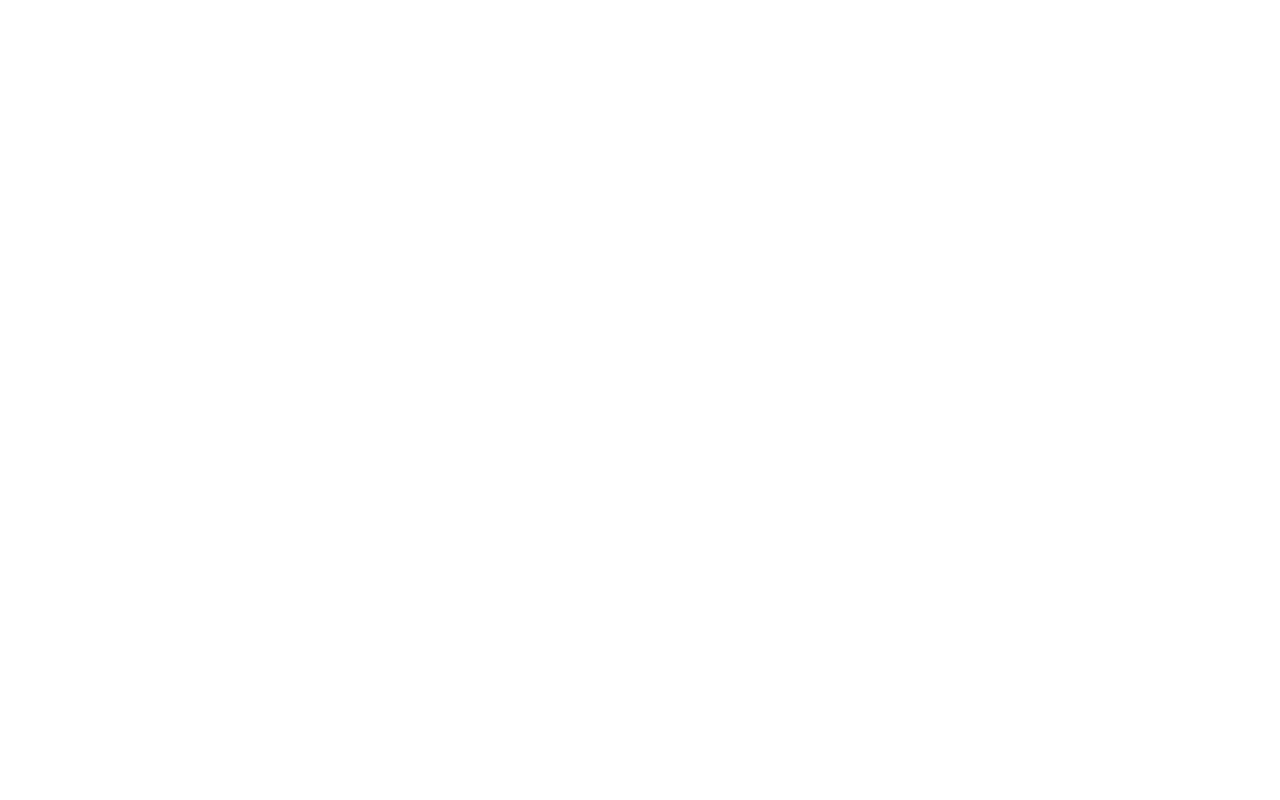
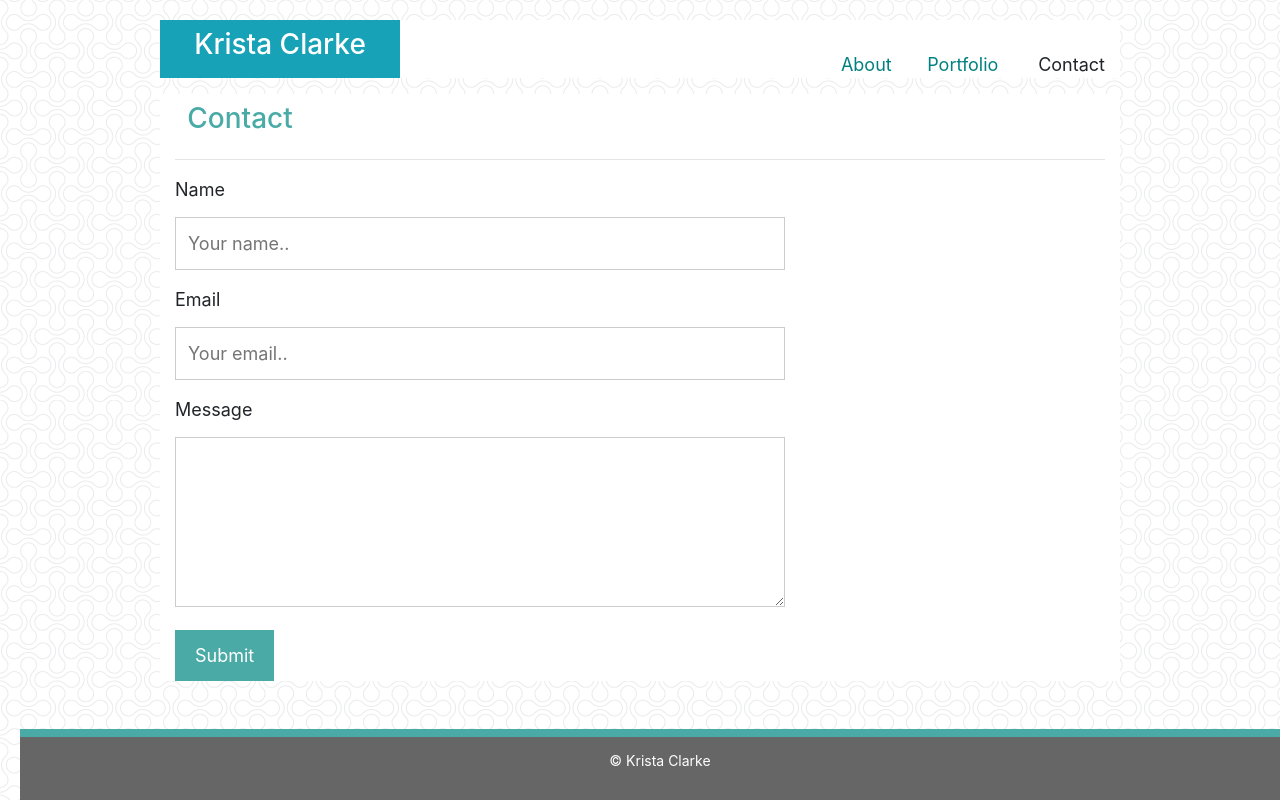
Before and after one commit to loraxgirl/Basic-Portfolio, a plain HTML site: page contact.html in a window 1280 px wide. Drawn offline with nearby package versions, Linux system fonts and the light colour scheme.

Commit message:
Week 01 Homework - Basic Portfolio - Contact.html Final

```diff
--- a/assets/css/style.css
+++ b/assets/css/style.css
@@ -32,6 +32,29 @@
       text-align: left;
 
   }
+
+  /* Style inputs */
+input[type=text], select, textarea {
+  width: 100%;
+  padding: 12px;
+  border: 1px solid #ccc;
+  margin-top: 6px;
+  margin-bottom: 16px;
+  resize: vertical;
+}
+
+input[type=submit] {
+  background-color: #4aaaa5;
+  color: white;
+  padding: 12px 20px;
+  border: none;
+  cursor: pointer;
+}
+
+input[type=submit]:hover {
+  background-color: #45a049;
+}
+
 
 
   /* unvisited link */
@@ -69,6 +92,9 @@ a:link {
     padding: 10px;
     text-align: center;
     font-size: 14px;
-    width: 960px;
+    width: 100%;
     margin: auto;
+    position: fixed;
+    bottom: 0;
+    border-top: 8px solid #4aaaa5;
   }
--- a/contact.html
+++ b/contact.html
@@ -0,0 +1,64 @@
+<!DOCTYPE html>
+<html>
+<head>
+    <title>Week 01 - Homework - Basic Portfolio</title>
+</head>
+
+<body style="background-image: url('assets/images/double-bubble-outline.png');">
+
+    <!-- Header Section -->
+    <header style="border-width: 1px; border-color: #4aaaa5;">
+        <div class="container bg-white">
+            <div class="row">
+              <div class="col-sm-3 bg-info py-2 align-self-start text-white"><h3 class="text-center" text-align="center" text-color="#ffffff">Krista Clarke</h3></div>
+
+              <div class="col-sm-5"></div>
+
+              <div class="col-sm align-self-end text-right"><a href="index.html">About</a></div>
+              <div class="col-sm align-self-end text-right"><a href="portfolio.html">Portfolio</a></div>
+              <div class="col-sm align-self-end text-right">Contact</div>
+            </div>
+        </div>
+
+        <link rel="stylesheet" href="https://stackpath.bootstrapcdn.com/bootstrap/4.4.1/css/bootstrap.min.css" integrity="sha384-Vkoo8x4CGsO3+Hhxv8T/Q5PaXtkKtu6ug5TOeNV6gBiFeWPGFN9MuhOf23Q9Ifjh" crossorigin="anonymous">
+        <link rel="stylesheet" href="assets/css/style.css">
+    </header>
+
+<p></p>
+
+    <div class="container bg-white">
+        <div class="row">
+          <div class="col-sm-2 pt-2 text-center"><h3 style="color:#4aaaa5" text-align="center">Contact</h3></div>
+        </div>
+
+        <div class="row h-10">
+            <div class="col-sm-12"><hr></div>
+        </div>
+
+            <div class="row">
+              <div class="col-md-8">
+                <form action="/action_page.php">
+                  <label for="name">Name</label>
+                  <input type="text" id="name" name="name" placeholder="Your name.."><br>
+                  <label for="email">Email</label>
+                  <input type="text" id="email" name="email" placeholder="Your email.."><br>
+                  <label for="message">Message</label>
+                  <textarea id="message" name="message" placeholder="" style="height:170px"></textarea>
+                  <input type="submit" value="Submit">
+                </form>
+              </div>
+
+            </div>
+
+        </div>
+
+    </div>
+
+    <p></p>
+
+      <div class="footer">
+        <p>&copy; Krista Clarke</p>
+      </div>
+
+</body>
+</html>
```
